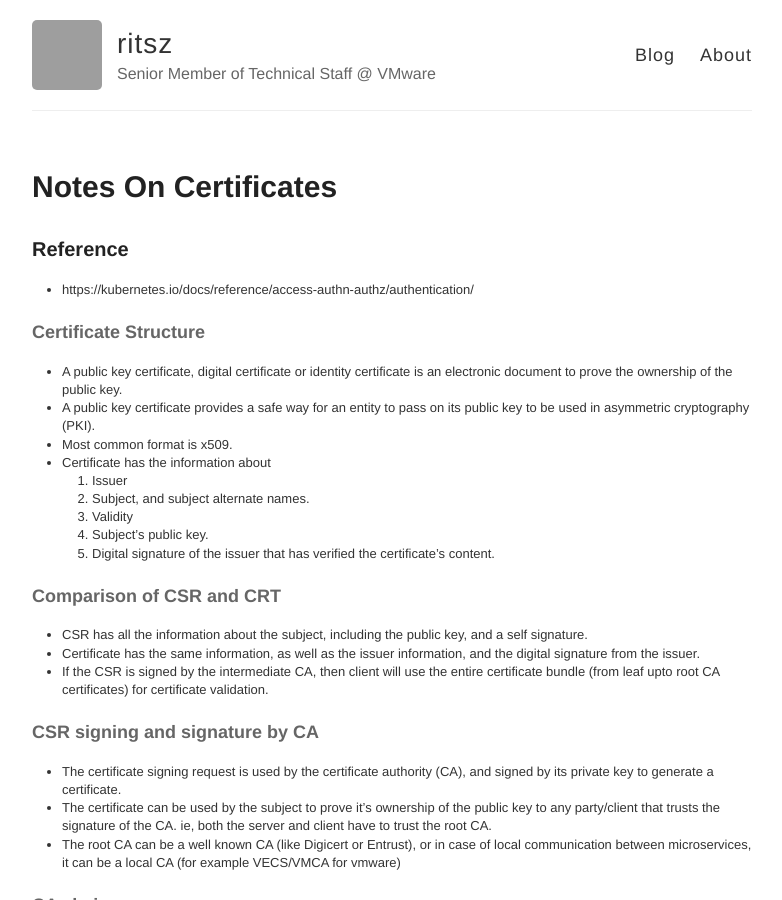
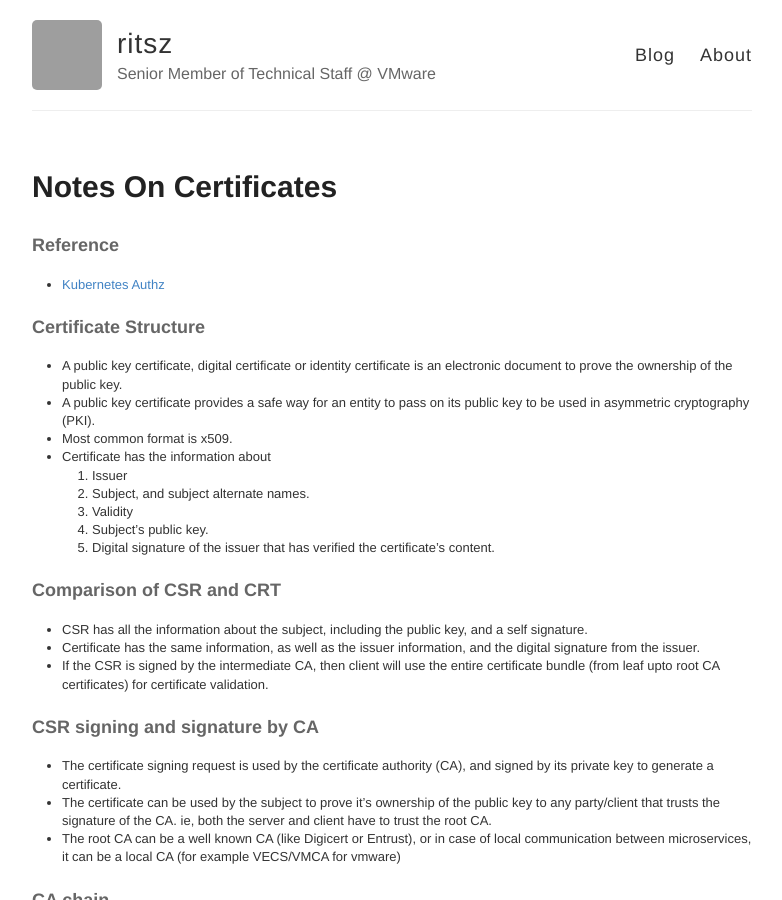
Before and after one commit to ritsz/ritsz.github.io, a Jekyll site: the page built from _posts/2021-07-20-Notes-on-Certificates.md, in a window 1280 px wide and 900 px high. Shown: the whole window, without its empty margins (248-1030 px from the left). Built offline with Jekyll 4.4.1, drawn with Linux system fonts in a browser that asks for light colours; our own code applies the rules of GitHub Pages for plain Markdown files; part of the change alters nothing that is shown; grey boxes are pictures that could not be loaded.

Commit message:
Certificates done

```diff
--- a/_posts/2021-07-20-Notes-on-Certificates.md
+++ b/_posts/2021-07-20-Notes-on-Certificates.md
@@ -1,6 +1,6 @@
-### Reference
+#### Reference
 
-* https://kubernetes.io/docs/reference/access-authn-authz/authentication/
+* [Kubernetes Authz](https://kubernetes.io/docs/reference/access-authn-authz/authentication/)
 
 #### Certificate Structure
 * A public key certificate, digital certificate or identity certificate is an electronic document to prove the ownership of the public key.
```
